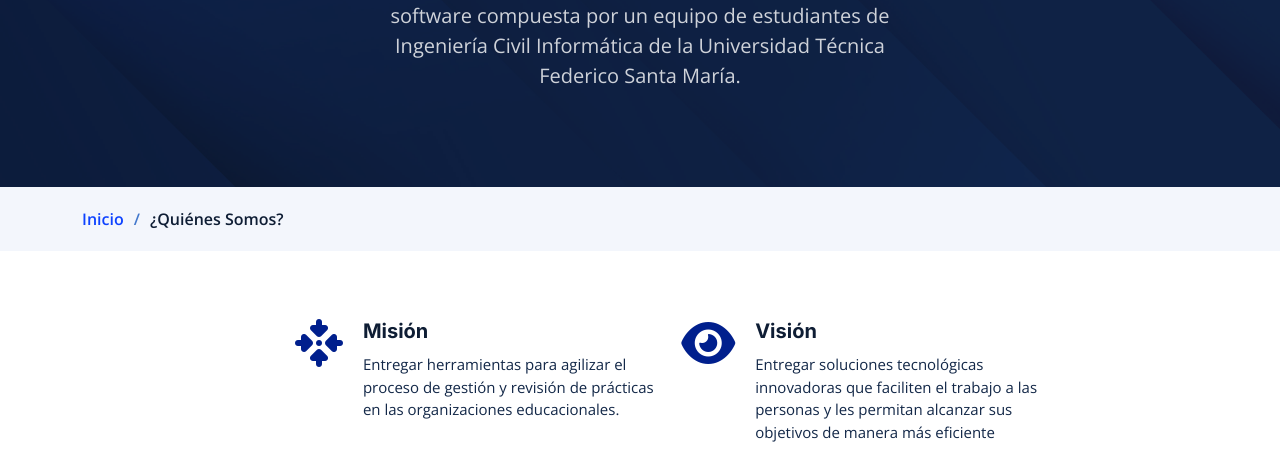
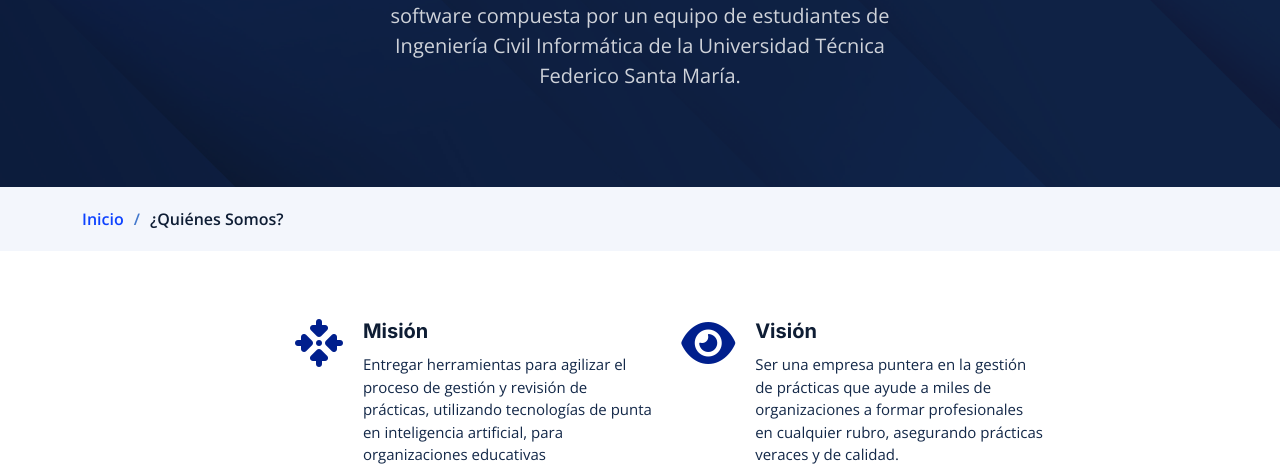
Before and after one commit to LogiLinkP/pagina-empresa, a plain HTML site: page quienes_somos.html in a window 1280 px wide. Shown: the part 333-800 px from the top of the page. Drawn offline with nearby package versions, Linux system fonts and the light colour scheme.

Commit message:
mision_y_vision_actualizados

```diff
--- a/quienes_somos.html
+++ b/quienes_somos.html
@@ -114,7 +114,7 @@
             <div class="icon flex-shrink-0"><i class="fa-solid fa-arrows-to-dot"></i></div>
             <div>
               <h4 class="title">Misión</h4>
-              <p class="description">Entregar herramientas para agilizar el proceso de gestión y revisión de prácticas en las organizaciones educacionales.  </p>
+              <p class="description">Entregar herramientas para agilizar el proceso de gestión y revisión de prácticas, utilizando tecnologías de punta en inteligencia artificial, para organizaciones educativas  </p>
 
             </div>
           </div>
@@ -124,8 +124,7 @@
             <div class="icon flex-shrink-0"><i class="fa-sharp fa-solid fa-eye"></i></div>
             <div>
               <h4 class="title">Visión</h4>
-              <p class="description">Entregar soluciones tecnológicas innovadoras
-                que faciliten el trabajo a las personas y les permitan alcanzar sus objetivos de manera más eficiente </p>
+              <p class="description">Ser una empresa puntera en la gestión de prácticas que ayude a miles de organizaciones a formar profesionales en cualquier rubro, asegurando prácticas veraces y de calidad. </p>
 
             </div>
           </div><!-- End Service Item -->
```
